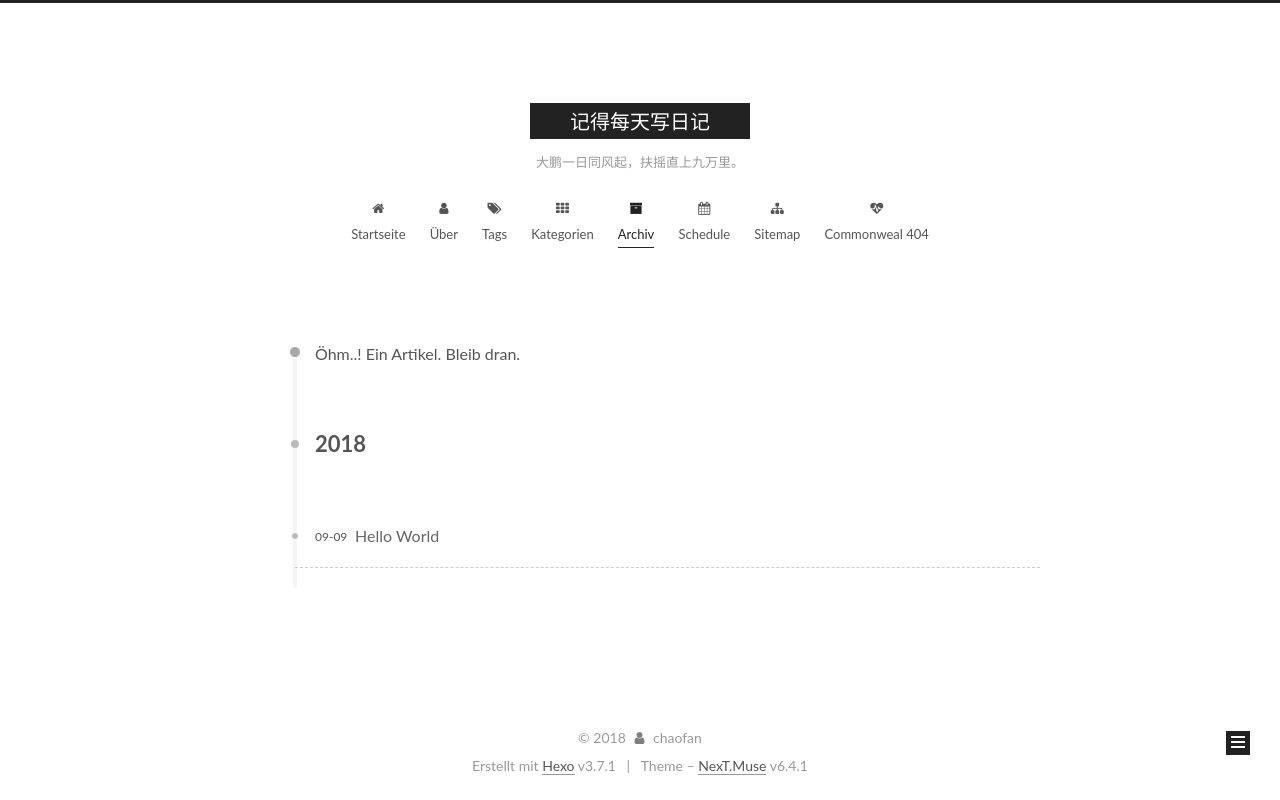
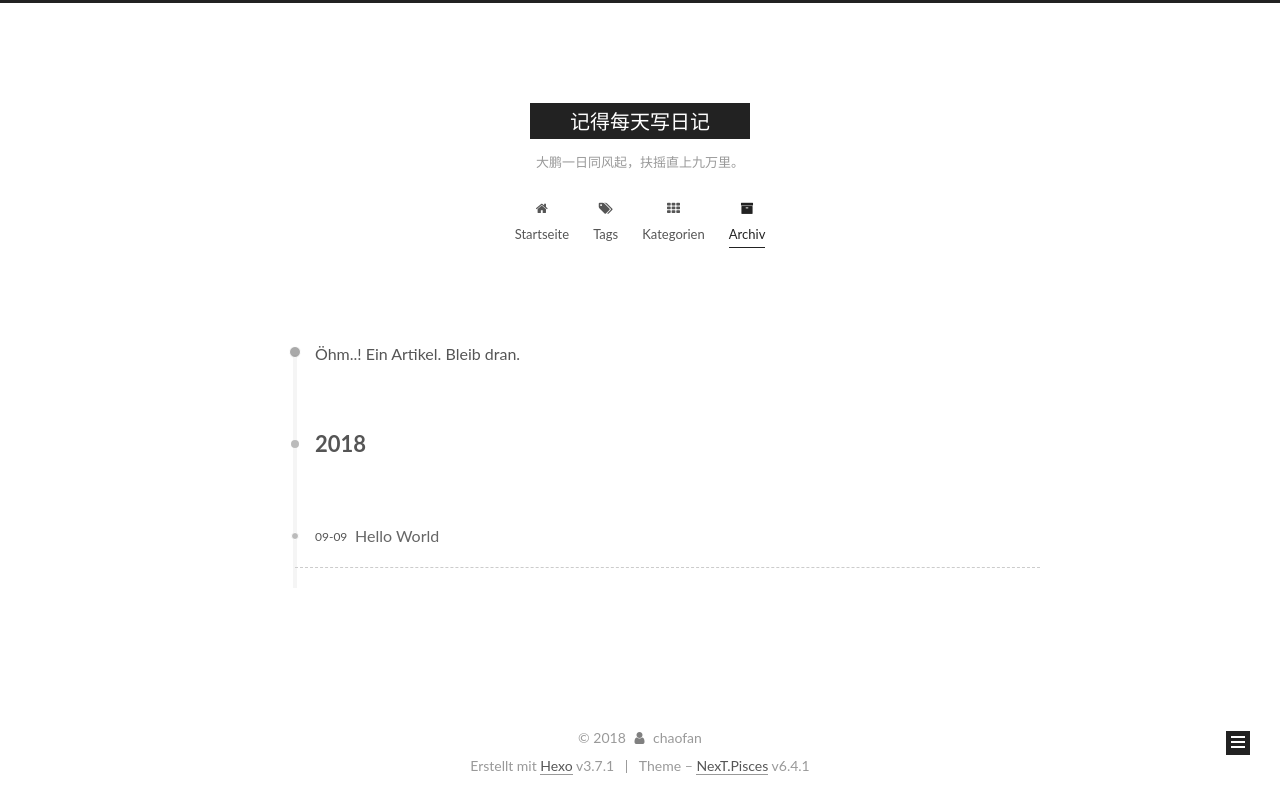
Before and after one commit to xuchaofan/xuchaofan.github.io, a plain HTML site: page archives/2018/09/index.html in a window 1280 px wide. Drawn offline with Linux system fonts and the light colour scheme; files that its build step writes are made by us from their sources; files whose address does not match are found by name.

Commit message:
Site updated: 2018-09-12 23:41:28

```diff
--- a/archives/2018/09/index.html
+++ b/archives/2018/09/index.html
@@ -14,7 +14,7 @@
 
 
 
-<html class="theme-next muse use-motion" lang="中文">
+<html class="theme-next pisces use-motion" lang="中文">
 <head>
   <meta charset="UTF-8"/>
 <meta http-equiv="X-UA-Compatible" content="IE=edge" />
@@ -84,7 +84,7 @@
   var NexT = window.NexT || {};
   var CONFIG = {
     root: '/E:/blog/myblog/',
-    scheme: 'Muse',
+    scheme: 'Pisces',
     version: '6.4.1',
     sidebar: {"position":"left","display":"post","offset":12,"b2t":false,"scrollpercent":false,"onmobile":false},
     fancybox: false,
@@ -230,14 +230,6 @@
 
 
 
-          <li class="menu-item menu-item-about">
-    <a href="/E:/blog/myblog/about/" rel="section">
-      <i class="menu-item-icon fa fa-fw fa-user"></i> <br />Über</a>
-  </li>
-
-
-
-
           <li class="menu-item menu-item-tags">
     <a href="/E:/blog/myblog/tags/" rel="section">
       <i class="menu-item-icon fa fa-fw fa-tags"></i> <br />Tags</a>
@@ -261,31 +253,29 @@
 
 
 
-
-          <li class="menu-item menu-item-schedule">
-    <a href="/E:/blog/myblog/schedule/" rel="section">
-      <i class="menu-item-icon fa fa-fw fa-calendar"></i> <br />Schedule</a>
-  </li>
+    </ul>
 
 
 
 
-          <li class="menu-item menu-item-sitemap">
-    <a href="/E:/blog/myblog/sitemap.xml" rel="section">
-      <i class="menu-item-icon fa fa-fw fa-sitemap"></i> <br />Sitemap</a>
-  </li>
+
+</nav>
 
 
 
 
-          <li class="menu-item menu-item-commonweal">
-    <a href="/E:/blog/myblog/404/" rel="section">
-      <i class="menu-item-icon fa fa-fw fa-heartbeat"></i> <br />Commonweal 404</a>
-  </li>
 
 
 
-    </ul>
+</div>
+    </header>
+
+
+
+
+    <main id="main" class="main">
+      <div class="main-inner">
+        <div class="content-wrap">
 
 
 
@@ -308,40 +298,6 @@
 
 
 
-
-
-
-
-
-
-
-
-
-
-
-
-
-
-
-
-
-</nav>
-
-
-
-
-
-
-
-</div>
-    </header>
-
-
-
-
-    <main id="main" class="main">
-      <div class="main-inner">
-        <div class="content-wrap">
 
           <div id="content" class="content">
 
@@ -522,7 +478,7 @@
 
 
 
-  <div class="theme-info">Theme – <a class="theme-link" target="_blank" href="https://theme-next.org">NexT.Muse</a> v6.4.1</div>
+  <div class="theme-info">Theme – <a class="theme-link" target="_blank" href="https://theme-next.org">NexT.Pisces</a> v6.4.1</div>
 
 
 
@@ -616,6 +572,13 @@
 
 
 
+  <script type="text/javascript" src="/E:/blog/myblog/js/src/affix.js?v=6.4.1"></script>
+
+  <script type="text/javascript" src="/E:/blog/myblog/js/src/schemes/pisces.js?v=6.4.1"></script>
+
+
+
+
 
 
 
```
Also changed, not shown: 2018/09/09/hello-world/index.html (+13 -38 lines), archives/2018/index.html (+22 -59 lines), archives/index.html (+22 -59 lines), index.html (+13 -38 lines).
